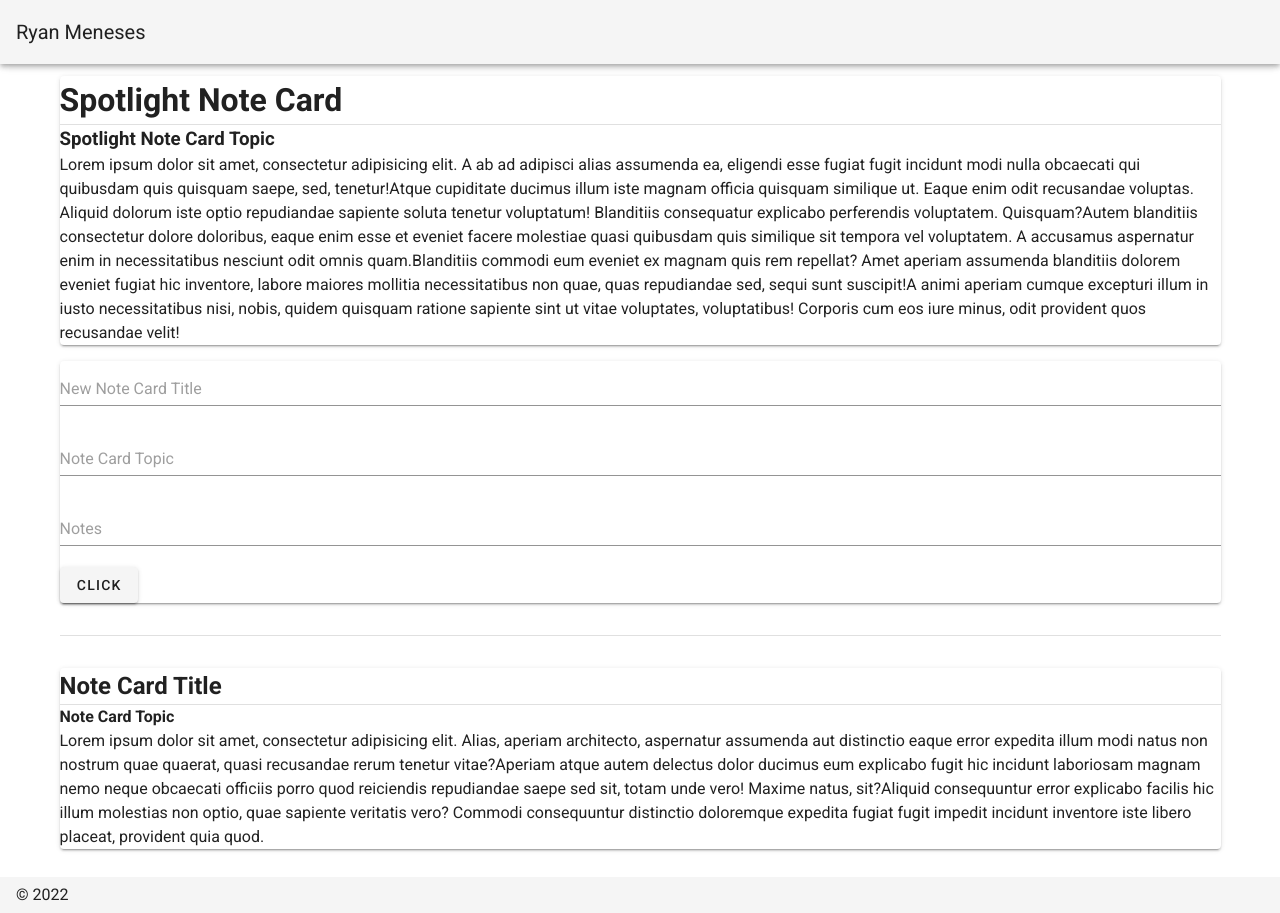
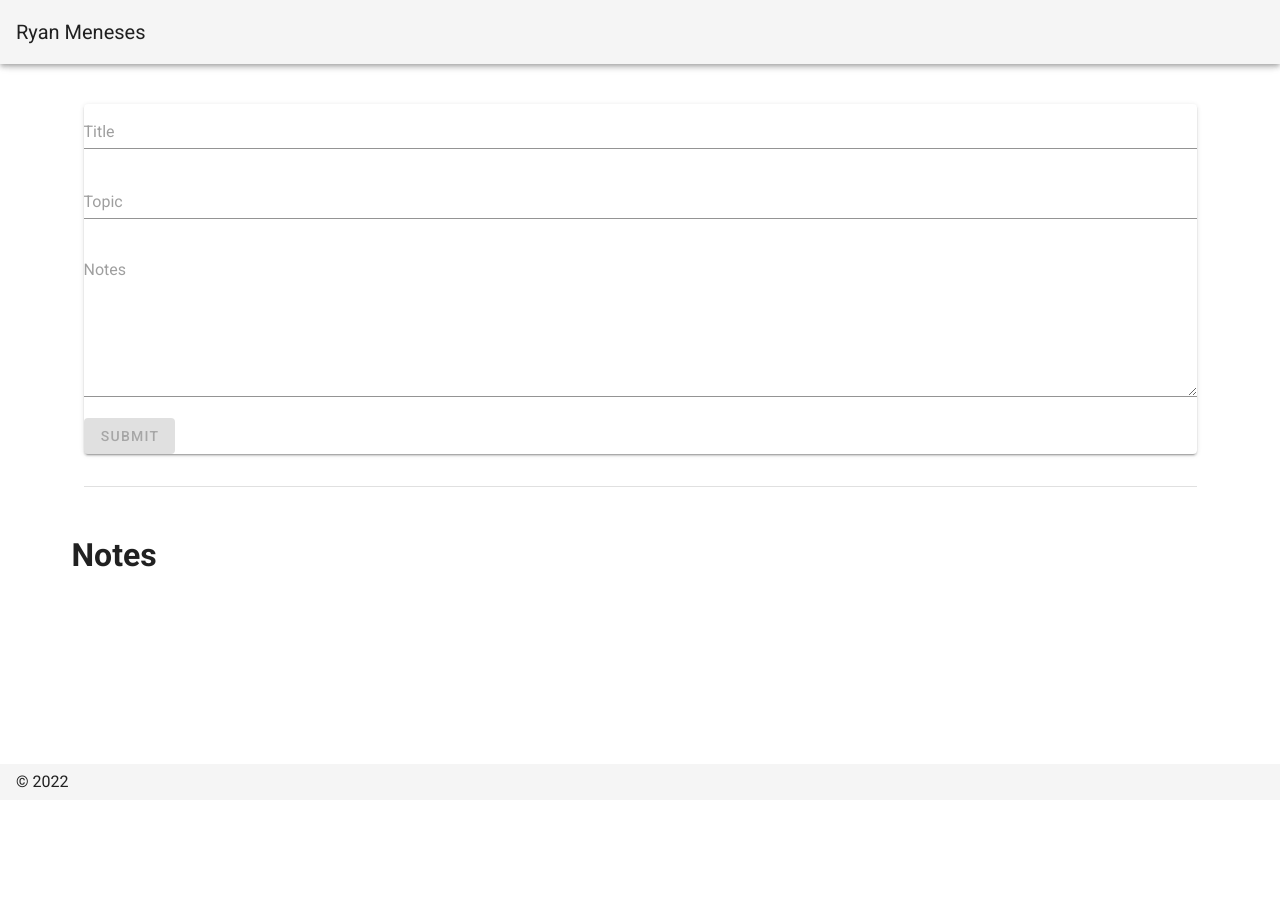
Before and after one commit to hiyaryan/ryanmeneses-dev, a Nuxt app: page / in a window 1280 px wide. After the commit the page ends 800 px from the top, so only its background shows below. Built offline with nearby package versions, Linux system fonts and the light colour scheme.

Commit message:
Add feature to append new note card and update spotlight note.

```diff
--- a/components/NewNoteCard.vue
+++ b/components/NewNoteCard.vue
@@ -1,30 +1,45 @@
 <template>
+  <v-container>
     <div class="new-card">
       <v-card elevation="2">
         <v-form>
-        <v-text-field placeholder="New Note Card Title" class="new-title" />
-        <v-text-field placeholder="Note Card Topic" class="new-topic" />
-        <v-text-field placeholder="Notes" class="new-note" />
-        <v-btn @click="alert()" @submit.prevent="">
-          Click
+          <v-text-field v-model="title" :rules="['Required']" placeholder="Title" class="new-title" />
+          <v-text-field v-model="topic" :rules="['Required']" placeholder="Topic" class="new-topic" />
+          <v-textarea v-model="notes" :rules="['Required']" placeholder="Notes" class="new-note" />
+          <v-btn :disabled="isDisabled" @click="submit()" @submit.prevent="">
+            Submit
           </v-btn>
         </v-form>
       </v-card>
       <v-divider class="new-card-divider" />
     </div>
+  </v-container>
 </template>
 
 <script>
+import { mapGetters, mapMutations } from 'vuex'
+
 export default {
   name: 'NewNoteCard',
-  // data () {
-  //   return {
-  //
-  //   }
-  // }
+  emits: ['response'],
+  data () {
+    return {
+      title: '',
+      topic: '',
+      notes: ''
+    }
+  },
+  computed: {
+    ...mapGetters(['getNoteCards']),
+    isDisabled () {
+      return !(this.title !== '' && this.topic !== '' && this.notes !== '')
+    }
+  },
   methods: {
-    alert () {
-      window.alert('CLICKED!')
+    ...mapMutations(['addNoteCard']),
+
+    submit () {
+      this.addNoteCard({ id: this.getNoteCards.length, title: this.title, topic: this.topic, notes: this.notes })
     }
   }
 }
--- a/components/NoteCards.vue
+++ b/components/NoteCards.vue
@@ -1,18 +1,51 @@
 <template>
-  <v-card elevation="2" class="card">
-    <h2>Note Card Title</h2>
-    <v-divider />
-    <h4>Note Card Topic</h4>
-    <p><span>Lorem ipsum dolor sit amet, consectetur adipisicing elit. Alias, aperiam architecto, aspernatur assumenda aut distinctio eaque error expedita illum modi natus non nostrum quae quaerat, quasi recusandae rerum tenetur vitae?</span><span>Aperiam atque autem delectus dolor ducimus eum explicabo fugit hic incidunt laboriosam magnam nemo neque obcaecati officiis porro quod reiciendis repudiandae saepe sed sit, totam unde vero! Maxime natus, sit?</span><span>Aliquid consequuntur error explicabo facilis hic illum molestias non optio, quae sapiente veritatis vero? Commodi consequuntur distinctio doloremque expedita fugiat fugit impedit incidunt inventore iste libero placeat, provident quia quod.</span></p>
-  </v-card>
+  <v-container>
+    <div>
+      <div class="note-id">
+        {{ id }}
+      </div>
+      <div>
+        <v-card elevation="2" class="card">
+          <h2>
+            {{ title }}
+          </h2>
+          <v-divider />
+          <h4> {{ topic }} </h4>
+          <p>
+            {{ notes }}
+          </p>
+        </v-card>
+      </div>
+    </div>
+  </v-container>
 </template>
 
 <script>
 export default {
-  name: 'NoteCards'
+  name: 'NoteCards',
+  props: {
+    id: {
+      default: 0,
+      type: Number
+    },
+    title: {
+      default: '',
+      type: String
+    },
+    topic: {
+      default: '',
+      type: String
+    },
+    notes: {
+      default: '',
+      type: String
+    }
+  }
 }
 </script>
 
 <style scoped>
-
+  .note-id {
+    font-size: 1rem;
+  }
 </style>
--- a/components/SpotlightNoteCard.vue
+++ b/components/SpotlightNoteCard.vue
@@ -1,15 +1,23 @@
 <template>
-  <v-card elevation="2" class="spotlight-card">
-    <h1>Spotlight Note Card</h1>
-    <v-divider />
-    <h3>Spotlight Note Card Topic</h3>
-    <p><span>Lorem ipsum dolor sit amet, consectetur adipisicing elit. A ab ad adipisci alias assumenda ea, eligendi esse fugiat fugit incidunt modi nulla obcaecati qui quibusdam quis quisquam saepe, sed, tenetur!</span><span>Atque cupiditate ducimus illum iste magnam officia quisquam similique ut. Eaque enim odit recusandae voluptas. Aliquid dolorum iste optio repudiandae sapiente soluta tenetur voluptatum! Blanditiis consequatur explicabo perferendis voluptatem. Quisquam?</span><span>Autem blanditiis consectetur dolore doloribus, eaque enim esse et eveniet facere molestiae quasi quibusdam quis similique sit tempora vel voluptatem. A accusamus aspernatur enim in necessitatibus nesciunt odit omnis quam.</span><span>Blanditiis commodi eum eveniet ex magnam quis rem repellat? Amet aperiam assumenda blanditiis dolorem eveniet fugiat hic inventore, labore maiores mollitia necessitatibus non quae, quas repudiandae sed, sequi sunt suscipit!</span><span>A animi aperiam cumque excepturi illum in iusto necessitatibus nisi, nobis, quidem quisquam ratione sapiente sint ut vitae voluptates, voluptatibus! Corporis cum eos iure minus, odit provident quos recusandae velit!</span></p>
-  </v-card>
+  <v-container v-if="getNoteCards.length !== 0">
+    <h1> Recent </h1>
+    <v-card elevation="2" class="spotlight-card">
+      <h2> {{ getNoteCards[getNoteCards.length - 1].title }} </h2>
+      <v-divider />
+      <h4> {{ getNoteCards[getNoteCards.length - 1].topic }} </h4>
+      <p> {{ getNoteCards[getNoteCards.length - 1].notes }} </p>
+    </v-card>
+  </v-container>
 </template>
 
 <script>
+import { mapGetters } from 'vuex'
+
 export default {
-  name: 'SpotlightNoteCard'
+  name: 'SpotlightNoteCard',
+  computed: {
+    ...mapGetters(['getNoteCards'])
+  }
 }
 </script>
 
--- a/pages/index.vue
+++ b/pages/index.vue
@@ -1,13 +1,26 @@
 <template>
-  <div>
+  <v-container>
     <SpotlightNoteCard />
     <NewNoteCard />
-    <NoteCards />
-  </div>
+    <h1> Notes </h1>
+    <NoteCards
+      v-for="note in getNoteCards"
+      :id="note.id + 1"
+      :key="note.id"
+      :title="note.title"
+      :topic="note.topic"
+      :notes="note.notes"
+    />
+  </v-container>
 </template>
 
 <script>
+import { mapGetters } from 'vuex'
+
 export default {
-  name: 'IndexPage'
+  name: 'IndexPage',
+  computed: {
+    ...mapGetters(['getNoteCards'])
+  }
 }
 </script>
--- /dev/null
+++ b/store/index.js
@@ -0,0 +1,14 @@
+export const state = () => ({
+  noteCards: []
+})
+
+export const mutations = {
+  addNoteCard (state, card) {
+    const newCard = { id: card.id, title: card.title, topic: card.topic, notes: card.notes }
+    state.noteCards.push(newCard)
+  }
+}
+
+export const getters = {
+  getNoteCards: state => state.noteCards
+}
```
Lines whose indentation alone changed are shown as unchanged.
